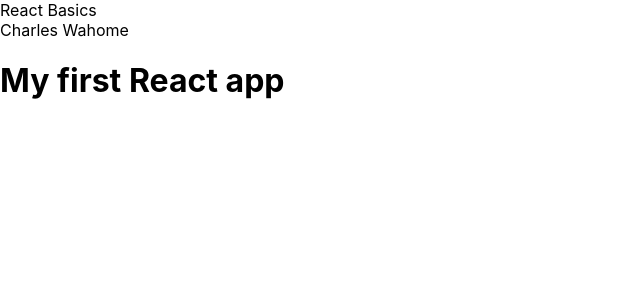
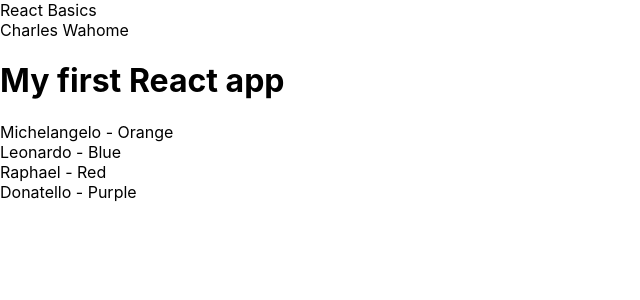
Before and after one commit to thewahome/react-basics, a React (Create React App) app: page / in a window 1280 px wide. Shown: the top 300 px of the page, without its empty margins (0-640 px from the left). Built offline with nearby package versions, Linux system fonts and the light colour scheme.

Commit message:
outputting lists

```diff
--- a/src/App.js
+++ b/src/App.js
@@ -1,11 +1,22 @@
-import React, { Component } from 'react';
+import React, { Component } from 'react'
 import Navbar from './Navbar/Navbar'
+import Ninjas from './Ninjas/Ninjas'
+
 class App extends Component {
+  state = {
+    ninjas: [
+      { name: 'Michelangelo', belt: 'Orange', id: 1 },
+      { name: 'Leonardo', belt: 'Blue', id: 2 },
+      { name: 'Raphael', belt: 'Red', id: 3 },
+      { name: 'Donatello', belt: 'Purple', id: 4 }
+    ]
+  }
   render() {
     return (
       <div className="App">
         <Navbar title="React Basics" user="Charles Wahome" />
         <h1>My first React app</h1>
+        <Ninjas ninjas={this.state.ninjas} />
       </div>
     );
   }
--- /dev/null
+++ b/src/Ninjas/Ninjas.js
@@ -0,0 +1,21 @@
+import React, { Component } from 'react'
+
+class Ninjas extends Component {
+    render() {
+        const { ninjas } = this.props
+        const ninjaList = ninjas.map(ninja => {
+            return (
+                <div className="ninja" key={ninja.id}>
+                    <div>{ninja.name} - {ninja.belt}</div>
+                </div>
+            )
+        })
+        return (
+            <div className="ninja-list">
+                {ninjaList}
+            </div>
+        )
+    }
+}
+
+export default Ninjas
```
